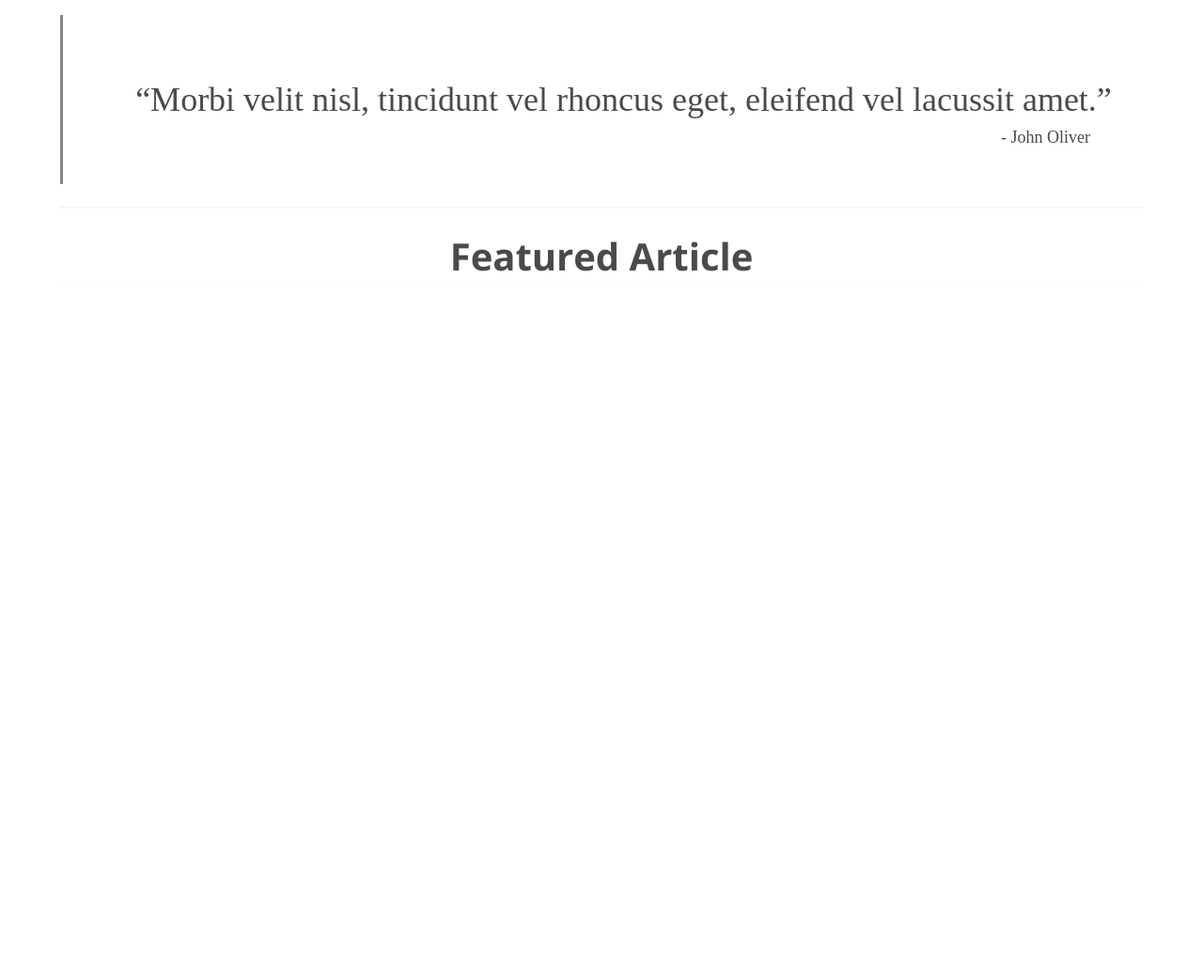
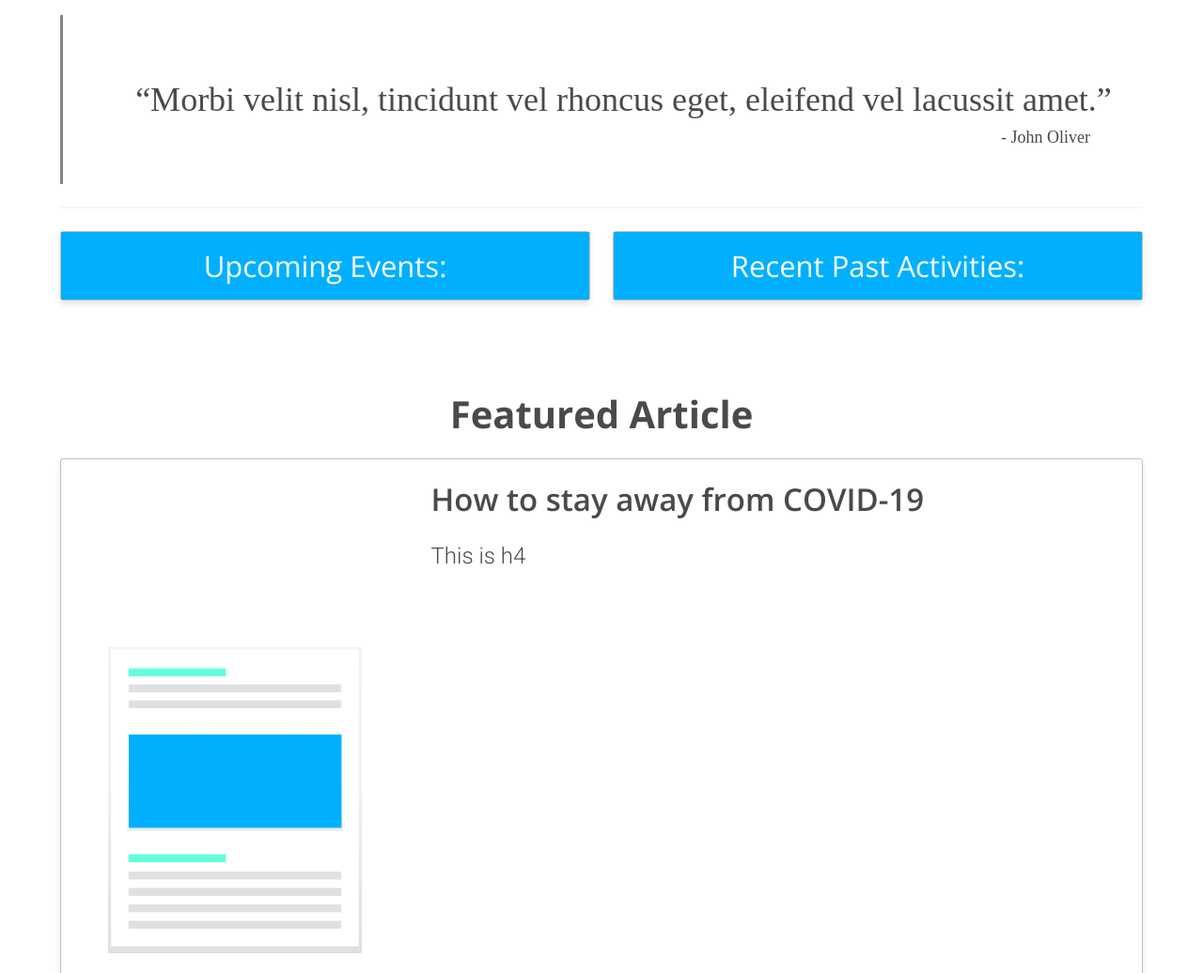
Before and after one commit to ankushdutt/Center-of-Wellness-Website, a plain HTML site: page index.html in a window 1280 px wide. Shown: the part 597-1633 px from the top of the page at 94% size. Before the commit the page ends 897 px from the top, so only its background shows below. Drawn offline with nearby package versions, Linux system fonts and the light colour scheme.

Commit message:
add article and footer

```diff
--- a/assets/css/style.css
+++ b/assets/css/style.css
@@ -1,4 +1,4 @@
-@import url('https://fonts.googleapis.com/css?family=Open+Sans:400,700|Roboto:300,400&display=swap');
+@import url('https://fonts.googleapis.com/css?family=Open+Sans:400,600,700|Roboto:300,400&display=swap');
 .navbar {
     height: 60px;
     background-color: #00B0FF;
@@ -53,10 +53,12 @@ a.navbar-item:hover:before, a.navbar-item:focus:before, a.navbar-item:hover:afte
      color: #00B0FF;
 }
 
-.subtitle {
+h4 {
     padding-top: 20px;
     font-family: 'Roboto', sans-serif;
     font-weight: 300;
+    text-align: left;
+    font-size: 24px;
 }
 
 .button {
@@ -92,11 +94,41 @@ blockquote {
     padding-right: 100px;
 }
 
-.body-title {
+h2 {
     font-family: Open Sans;
     font-style: normal;
     font-weight: bold;
     font-size: 40px;
     line-height: 54px;
     text-align: center;
+    padding: 20px;
 }
+
+.card {
+    border: 0.5px solid rgba(0, 0, 0, 0.25);
+    box-shadow: 0px 4px 6px rgba(0, 0, 0, 0.1);
+    margin-bottom: 50px;
+}
+
+h3 {
+    font-family: Open Sans;
+    font-style: normal;
+    font-weight: 600;
+    font-size: 33px;
+    line-height: 45px;
+    margin-top: 20px;
+}
+
+.blog-image {
+    margin: 200px 50px;
+}
+
+.card-title {
+    font-family: Open Sans;
+    font-size: 31px;
+    line-height: 42px;
+    color: #FFFFFF;
+    background-color: #00B0FF;
+    text-align: center;
+    padding: 15px 0;
+}
--- a/index.html
+++ b/index.html
@@ -51,9 +51,7 @@
     <div class="columns">
       <div class="column hero-text">
         <h1 class="title is-1">Center of Wellness and Positive Health</h1>
-        <p>
-          <h2 class="subtitle">Quisque vel mollis eros, ac iaculis nibh. Vestibulum congue mi in fermentum fringilla.<br>See more at About Us </h2>
-        </p>
+        <h4>This is h4, ac iaculis nibh. Vestibulum congue mi in fermentum fringilla. <br> See more at About Us </h4>
         <button class="button">Ask a question</button>
       </div>
       <div class="column hero-image">
@@ -67,27 +65,55 @@
     <hr>
 
     <!-- -----------------CARDS----------------- -->
+    <div class="columns">
+      <div class="column">
+        <div class="card">
+          <div class="card-title">
+            Upcoming Events:
+          </div>
 
+        </div>
+      </div>
+      <div class="column">
+        <div class="card">
+          <div class="card-title">
+            Recent Past Activities:
+          </div>
 
-
-
-
-
-
-
+        </div>
+      </div>
+    </div>
 
     <!-- -----------------ARTICLE----------------- -->
-    <h2 class="body-title">Featured Article</h2>
+    <h2>Featured Article</h2>
     <div class="card">
-
-
-
-
-
+      <div class="columns">
+        <div class="column is-one-quarter blog-image">
+          <img src="/assets/image-svg/blog.svg">
+        </div>
+        <div class="column">
+          <h3>How to stay away from COVID-19</h3>
+          <h4>
+            This is h4
+          </h4>
+        </div>
+      </div>
     </div>
   </div>
   <!-- -----------------------------------CONTAINER-END----------------------------------- -->
+
+<!-- -----------------FOOTER----------------- -->
+<footer class="footer">
+  <div class="content has-text-centered">
+    <p>
+      Designed and developed by <a href="https://github.com/ankushdutt">Ankush Dutt</a>. The source code is licensed
+      <a href="http://opensource.org/licenses/mit-license.php">MIT</a>. The website content
+      is licensed <a href="http://creativecommons.org/licenses/by-nc-sa/4.0/">CC BY NC SA 4.0</a>.
+    </p>
+  </div>
+</footer>
 </body>
 
+<!-- -----------------JAVASCRIPT----------------- -->
 <script src="/assets/javascript/script.js"></script>
 </html>
```
Also changed, not shown: assets/image-svg/blog.svg (added).
